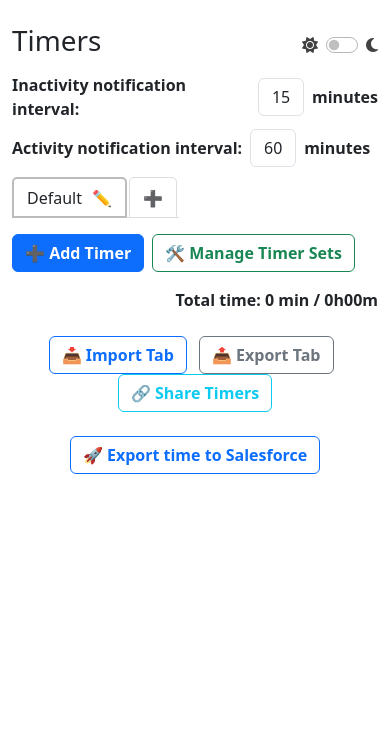
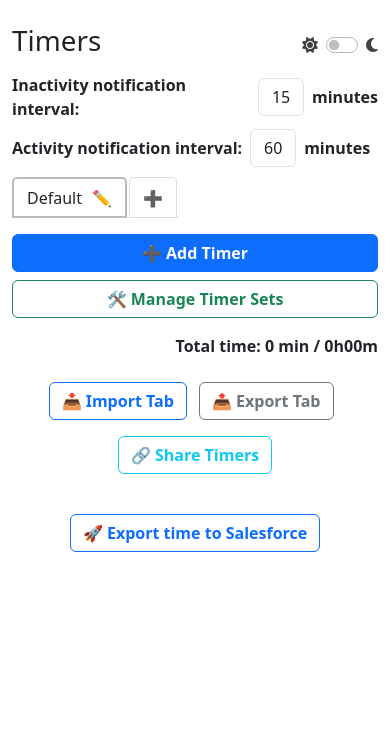
Before and after one commit to watista/dynamic-timers, a Django app: page / in a window 390 px wide. Shown: the top 730 px of the page. Run offline with Django 4.2, Linux system fonts and the light colour scheme.

Commit message:
mobile and remove states

```diff
--- a/timers_app/static/css/mobile.css
+++ b/timers_app/static/css/mobile.css
@@ -1,6 +1,27 @@
 @media (max-width: 992px) {
     .name-input {
         width: 16rem;
+    }
+    .function-row {
+        flex-wrap: wrap;
+    }
+    .function-row .f-item {
+        flex: 1 1 49%;
+    }
+    .function-row .f-item.one {
+        order: 1;
+    }
+    .function-row .f-item.two {
+        order: 3;
+    }
+    .function-row .f-item.three {
+        order: 4;
+    }
+    .function-row .f-item.four {
+        order: 2;
+    }
+    .function-row .btn {
+        width: 100%;
     }
 }
 
--- a/timers_app/static/css/style.css
+++ b/timers_app/static/css/style.css
@@ -59,3 +59,6 @@ input[type=number]::-webkit-outer-spin-button {
 .activity-label {
     min-width: 217px;
 }
+.export button {
+    margin-bottom: 1rem;
+}
--- a/timers_app/templates/index.html
+++ b/timers_app/templates/index.html
@@ -90,12 +90,12 @@
     </div>
 
     <!-- Add Timer -->
-    <div class="d-flex gap-2 mb-3">
-        <form method="POST">{% csrf_token %}
+    <div class="d-flex gap-2 mb-3 function-row">
+        <form class="f-item one" method="POST">{% csrf_token %}
             <button name="action" value="add" class="btn btn-primary fw-bold">➕ Add Timer</button>
         </form>
         {% if timer_sets %}
-        <div class="btn-group">
+        <div class="btn-group f-item two">
           <button type="button" class="btn btn-outline-secondary dropdown-toggle fw-bold" data-bs-toggle="dropdown" aria-expanded="false">
             📋 Apply Timer Set
           </button>
@@ -112,11 +112,11 @@
           </ul>
         </div>
         {% endif %}
-        <a href="{% url 'manage_timer_sets' %}" class="btn btn-outline-success fw-bold">
+        <a href="{% url 'manage_timer_sets' %}" class="f-item three btn btn-outline-success fw-bold">
           🛠 Manage Timer Sets
         </a>
         {% if tabs|length > 1 %}
-        <form method="POST" onsubmit="return confirm('Are you sure you want to delete the tab: {{ current_tab_name }}?')">
+        <form method="POST" class="f-item four" onsubmit="return confirm('Are you sure you want to delete the tab: {{ current_tab_name }}?')">
             {% csrf_token %}
             <input type="hidden" name="action" value="delete_tab">
             <button type="submit" class="btn btn-danger fw-bold">🗑️ Delete Current Tab</button>
@@ -166,7 +166,7 @@
     </div>
 
     <!-- Export/import tabs -->
-    <div class="text-center mb-2">
+    <div class="text-center mb-2 export">
        <form method="POST" enctype="multipart/form-data" class="d-inline me-2">
             {% csrf_token %}
             <input type="file" name="import_file" accept=".json" required hidden id="import-tab-input" onchange="this.form.submit()">
```
Also changed, not shown: timers_app/management/commands/cleanup_shared_states.py (added, +26 -0 lines), timers_app/management/__init__.py (added), timers_app/management/commands/__init__.py (added), 1 other file.
